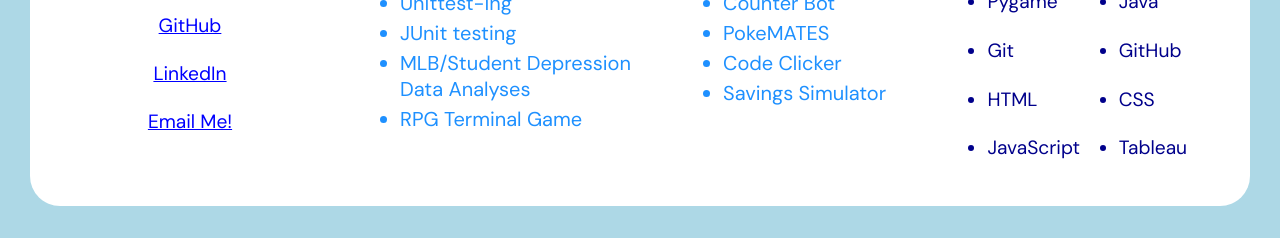
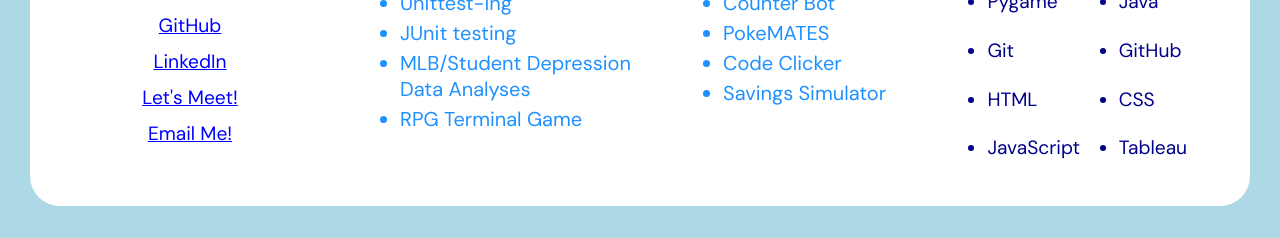
Before and after one commit to LightRiver3010/My-Website, a plain HTML site: page index.html in a window 1280 px wide. Shown: the part 562-800 px from the top of the page. Drawn offline with Linux system fonts and the light colour scheme.

Commit message:
added "let's meet" option; linking to Google Calendar

```diff
--- a/index.html
+++ b/index.html
@@ -23,6 +23,7 @@
         <div class="socials-box">
           <a href="https://github.com/LightRiver3010" target="_blank" class="social">GitHub</a>
           <a href="https://www.linkedin.com/in/jsavaryn/" target="_blank" class="social">LinkedIn</a>
+          <a href="https://calendar.app.google/bwavmYWGbpXfvg3y6" target="_blank" class="social">Let's Meet!</a>
           <a href="mailto:james.savaryn@gmail.com" class="social">Email Me!</a>
         </div>
       </div>
--- a/universal_styles.css
+++ b/universal_styles.css
@@ -107,7 +107,7 @@ body {
 }
 
 .social {
-    flex: 33%;
+    flex: 25%;
     font-size: 1.5vw;
 }
 
```
